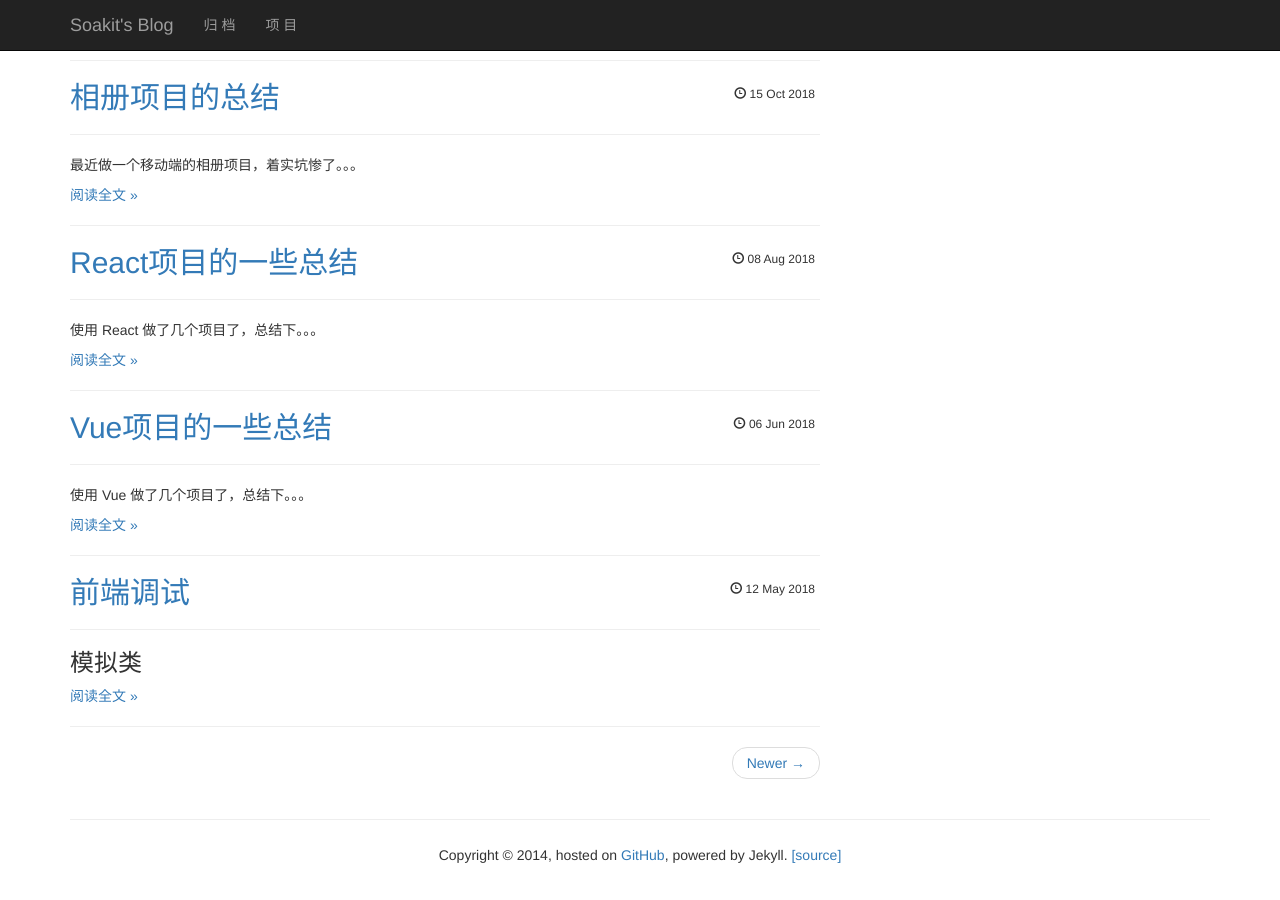
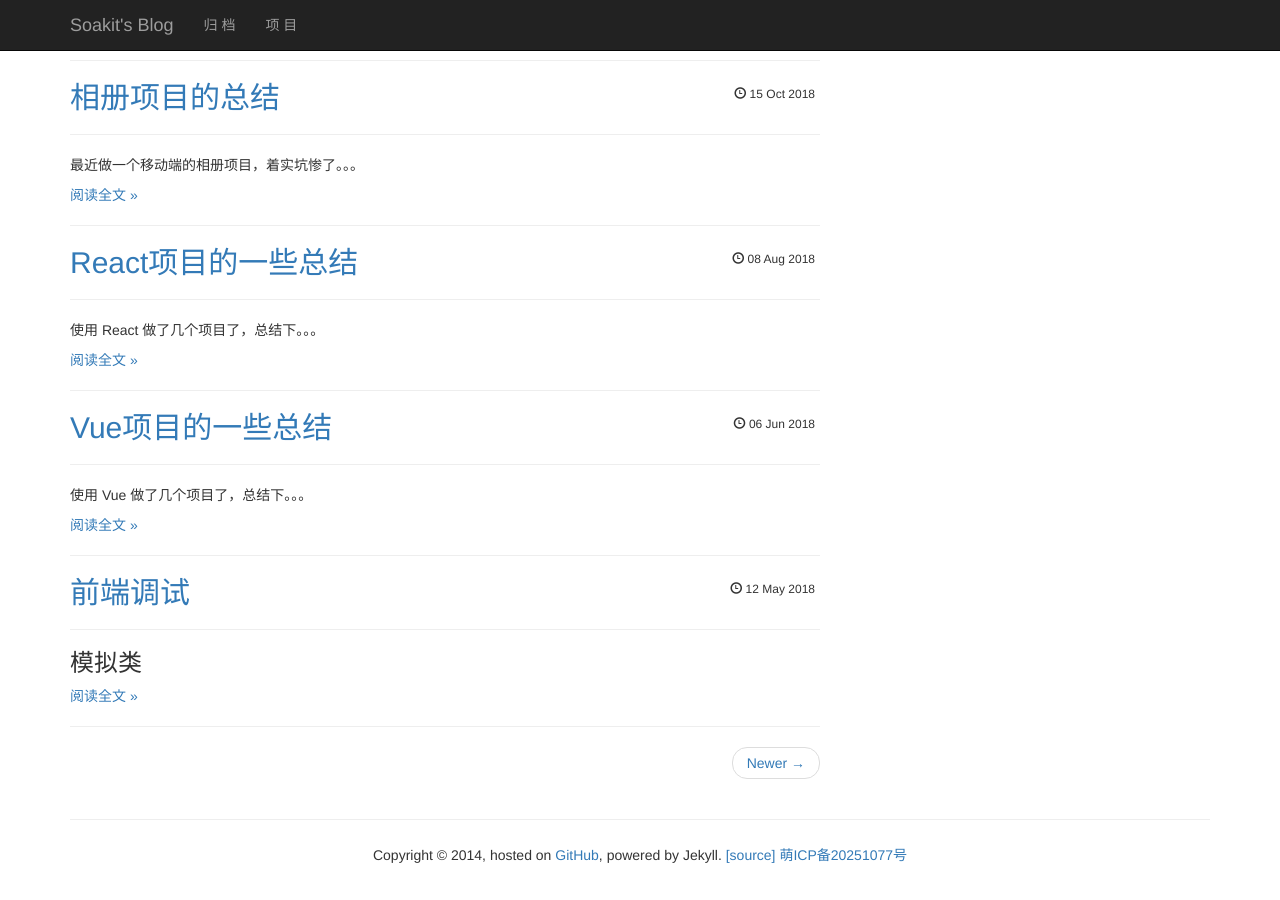
Before and after one commit to soakit/soakit.github.com, a Jekyll site: the page built from index.html, in a window 1280 px wide and 900 px high, scrolled down 702 px. Built offline with Jekyll 4.4.1, drawn with Linux system fonts in a browser that asks for light colours; nearby versions of some CDN libraries; the list of posts is cut into pages by our own code; comment, search, counter and statistics services are not loaded.

Commit message:
Add ICP number to copyright information

```diff
--- a/_includes/copyright.html
+++ b/_includes/copyright.html
@@ -1,3 +1,4 @@
             <p align="center">
 				Copyright &copy; 2014, hosted on <a href="//github.com/soakit">GitHub</a>, powered by Jekyll. <a href="//github.com/soakit/soakit.github.io">[source]</a>
+				<a href="https://icp.gov.moe/?keyword=20251077" target="_blank">萌ICP备20251077号</a>
             </p>
```
